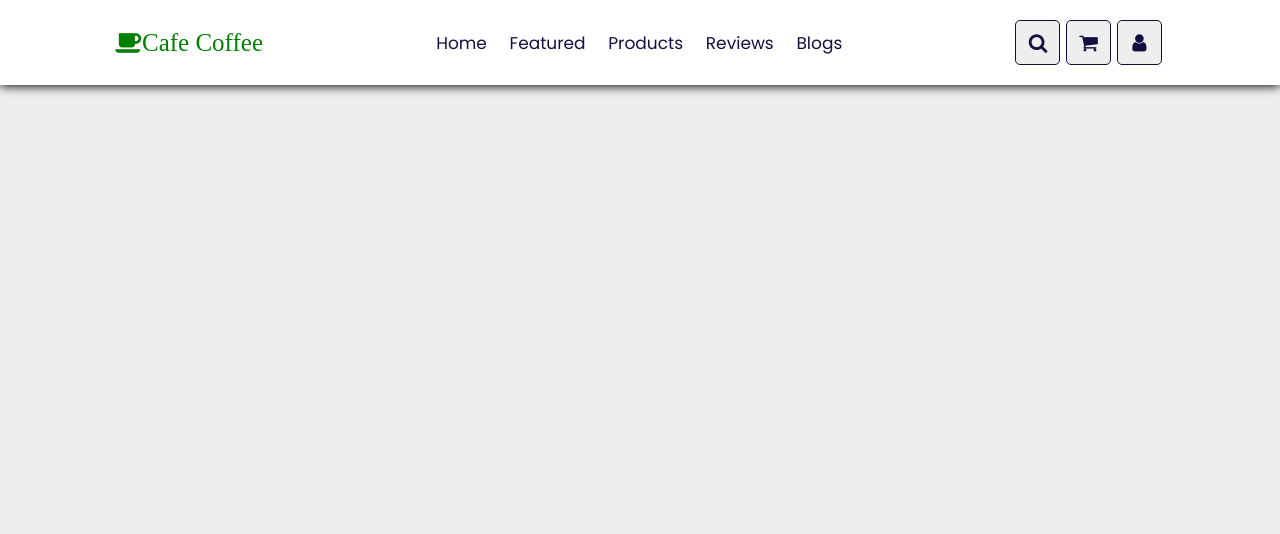
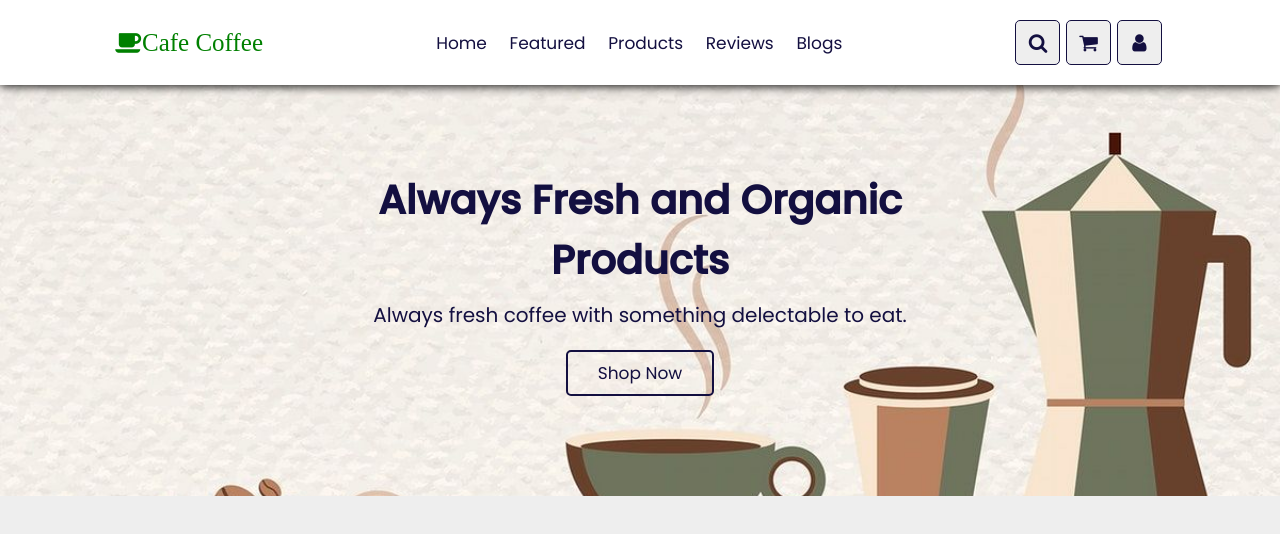
Before and after one commit to Singhmann459/TermProject, a plain HTML site: page index.html in a window 1280 px wide. Drawn offline with Linux system fonts and the light colour scheme.

Commit message:
tenth commit

```diff
--- a/css/style.css
+++ b/css/style.css
@@ -32,6 +32,11 @@ html
 body
 {
     background: #eee;
+}
+
+section
+{
+    padding: 2rem 9%;
 }
 
 .btn
@@ -308,7 +313,35 @@ text-align: center;
     color:var(--green);
 }
 
+.home
+{
+    display: flex;
+    justify-content: center;
+    background: url(../image/5849d328ac8a394598347460a365b24d.jpg);
+    background-position: center;
+    background-size: cover;
+    padding-top: 17rem;
+    padding-bottom: 10rem;
+}
 
+.home .content
+{
+    text-align: center;
+    width: 70rem;
+}
+
+.home .content h3
+{
+    Color :var(--black);
+    font-size: 4rem;
+}
+
+.home .content p
+{
+    color: #130f40;
+    font-size: 2rem;
+    padding: 1rem;
+}
 
 
 
@@ -317,6 +350,10 @@ text-align: center;
  html
  {
     font-size: 55%;
+ }
+ section
+ {
+    padding: 2rem;
  }
 }
 
@@ -327,6 +364,11 @@ text-align: center;
         display: inline-block;
     }
 
+
+    .header .search-form
+    {
+        width: 90%;
+    }
 
     .header .navbar
     {
--- a/index.html
+++ b/index.html
@@ -85,6 +85,16 @@
 
     <!--Header Section-->
 
+    <!--Home -->
+    <section class="home" id="home">
+        <div class="content">
+            <h3>Always Fresh and <span>Organic</span> Products</h3>
+            <p>Always fresh coffee with something delectable to eat.</p>
+            <a href="#" class="btn">Shop Now</a>
+        </div>
+    </section>
+    <!--Home -->
+
     <!-- link for js file-->
     <script src="js/script.js"></script>
     <!-- link for js file-->
```
Also changed, not shown: image/5849d328ac8a394598347460a365b24d.jpg (added), image/OIP.jpeg (added), image/bannieres-cafe-decorations-style-latte-gravure-bois-illustratin-fond-tableau_281653-539.webp (added).
